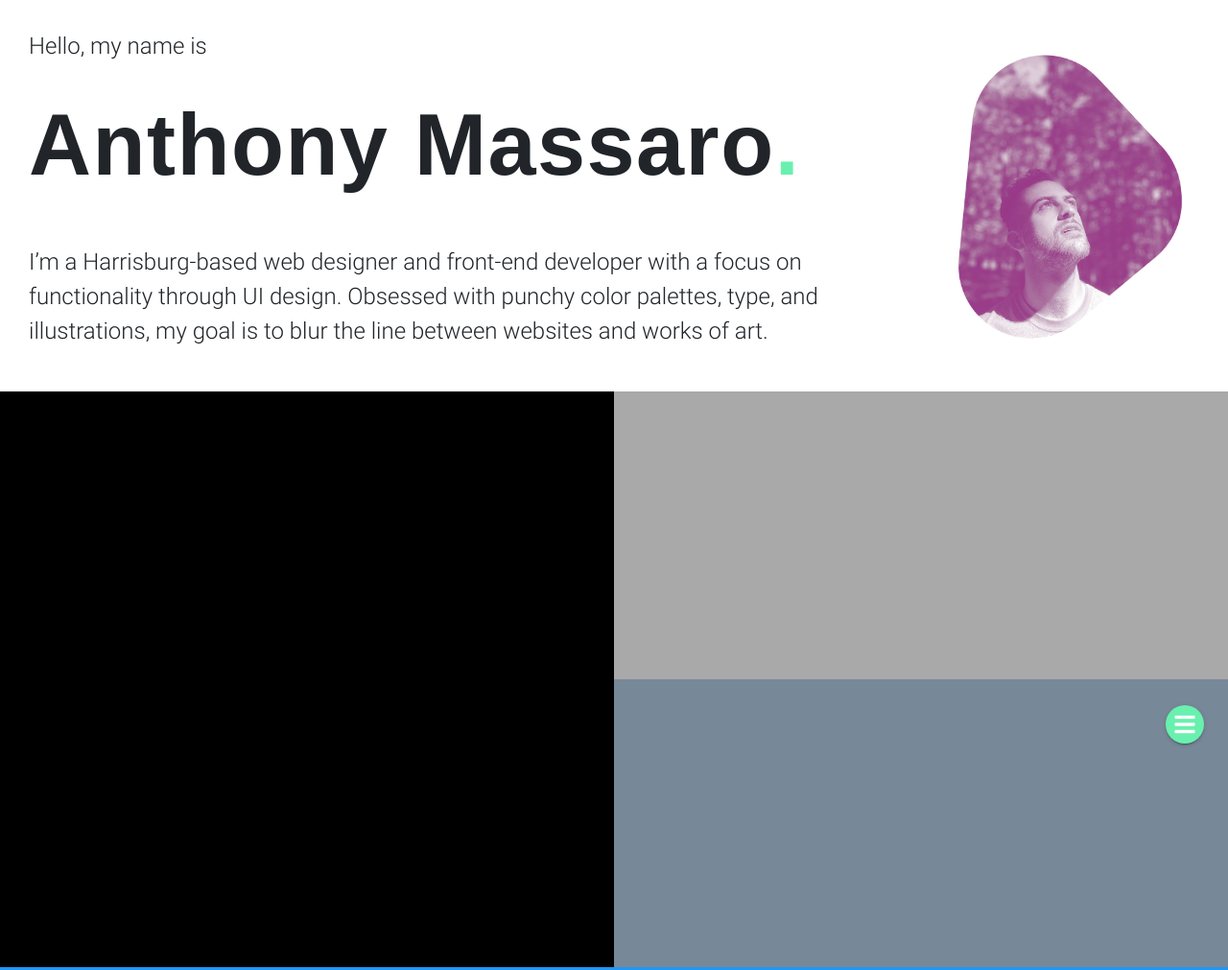
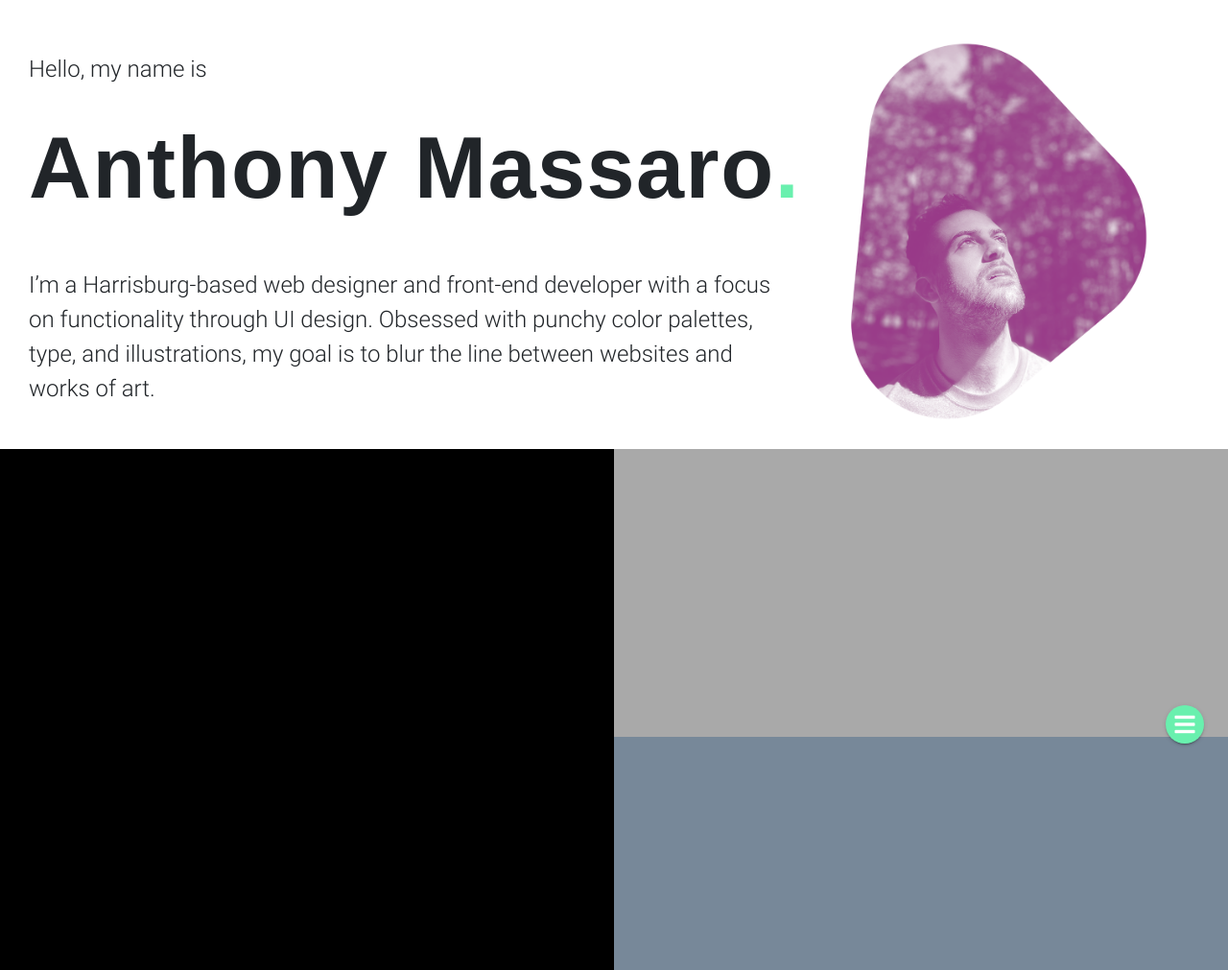
Before and after one commit to tamassaro/massaro_portfolio, a plain HTML site: page index.html in a window 1280 px wide. Shown: the top 1011 px of the page at 96% size. Drawn offline with nearby package versions, Linux system fonts and the light colour scheme; a web font is replaced by a local one.

Commit message:
Added multiple media queries.

```diff
--- a/index.html
+++ b/index.html
@@ -61,7 +61,7 @@
             <div class="hero">
                 <p class="hero-hello">Hello, my name is</p>
                 <h1 class="hero-name">
-                    Anthony Massaro<a style="color: #69f0ae">.</a>
+                    Anthony <br class="media-break"> Massaro<a style="color: #69f0ae">.</a>
                 </h1>
                 <p class="hero-subtext">
                     I’m a Harrisburg-based web designer and front-end  developer with a focus
--- a/main.css
+++ b/main.css
@@ -14,11 +14,13 @@ body {
 
 .hero-hello {
     margin: 0;
+    padding-top: 1em;
 }
 
 .hero-subtext {
     text-align: left;
-    background-color: white;
+    display: block;
+    orphans: 3;
 }
 
 .hero-name {
@@ -62,6 +64,14 @@ body {
     font-weight: 900;
     letter-spacing: 1px;
 }
+
+@media (min-width: 540px) {
+    #pink-duotone-photo {
+        width: 14em;
+        margin-right: 1.8em;
+    }
+}
+
 @media (min-width: 730px) {
     p {
         font-size: 1.6em;
@@ -93,8 +103,23 @@ body {
     #pink-duotone-photo {
         right: 20px;
         position: absolute;
-        width: 20em;
+        width: 22em;
         padding: 1.5em;
+        padding-top: 0;
+        padding-right: 2em;
         z-index: -10;
     }
 }
+
+@media (min-width: 1020px) {
+    .media-break {
+        display: none;
+    }
+
+    #pink-duotone-photo {
+        width: 26em;
+    }
+    .hero-subtext {
+        max-width: 65%;
+    }
+}
```
